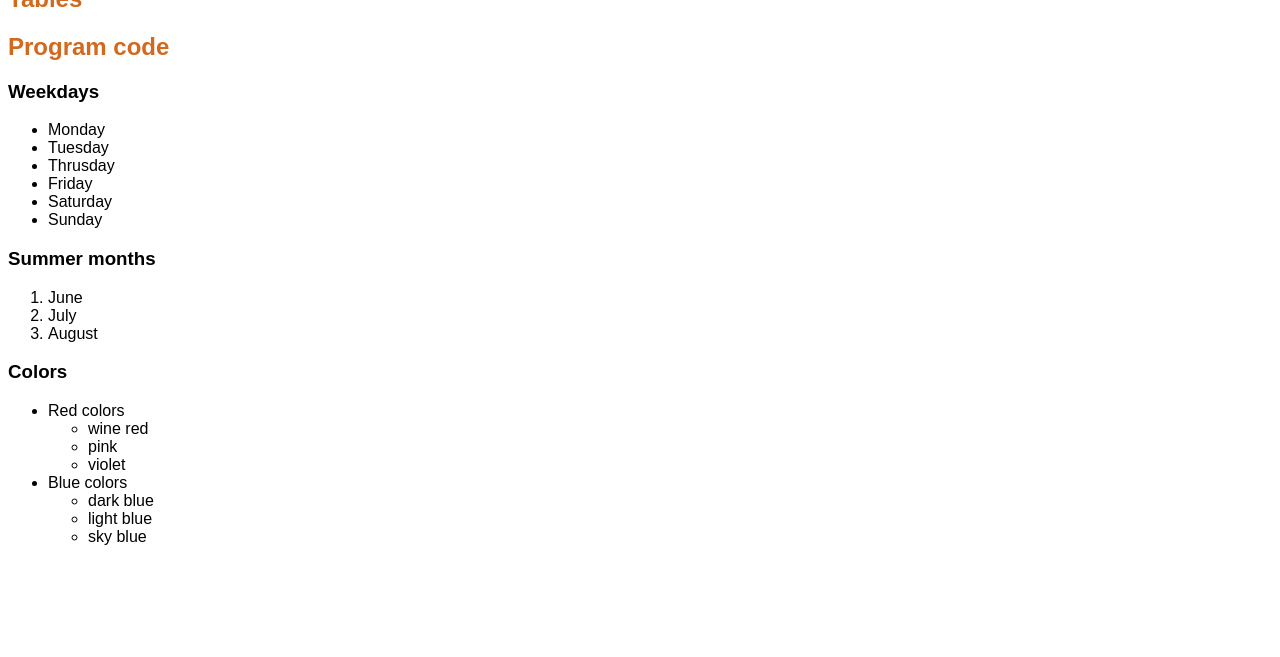
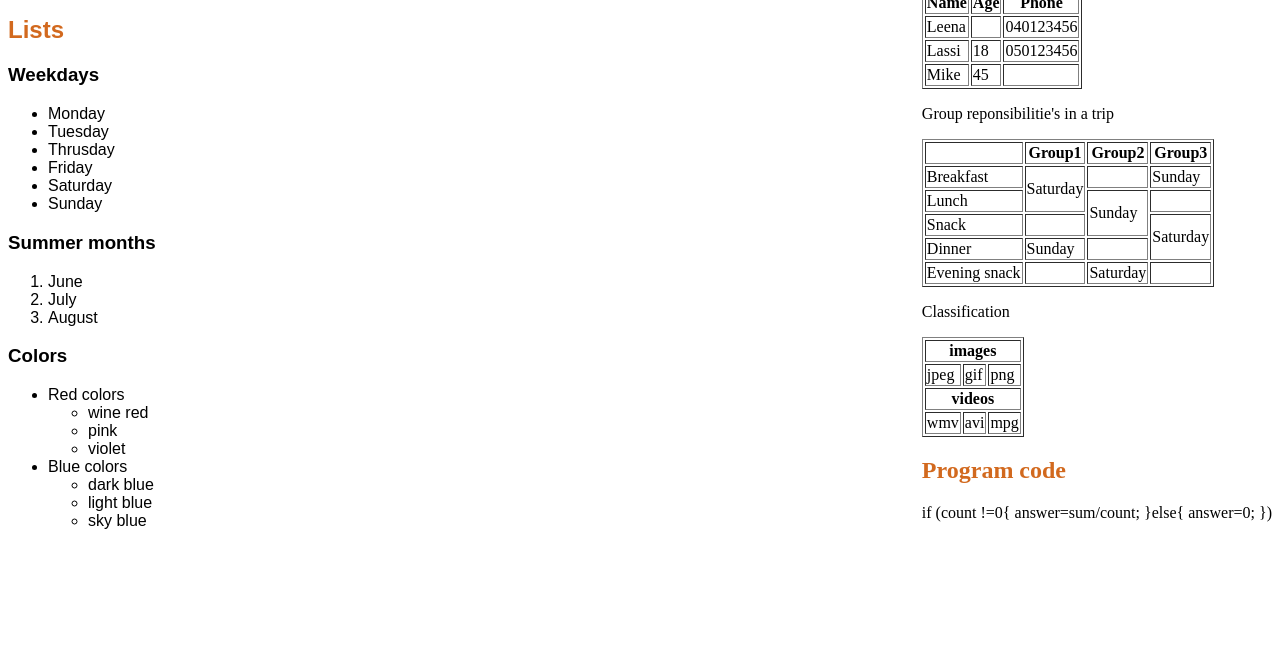
Before and after one commit to Moctader/Highway-to-code, a plain HTML site: page elements.html in a window 1280 px wide. Shown: the part 143-800 px from the top of the page. Drawn offline with Linux system fonts and the light colour scheme.

Commit message:
last commit

```diff
--- a/elements.html
+++ b/elements.html
@@ -7,11 +7,117 @@
     <link rel="stylesheet" href="styles.css">
 </head>
 <body>
+    <aside>
+        <h2 >Tables</h2>
+        <p>Basic Table</p>
+        <table border="1">
+            <tr>
+              <th>Name</th>
+              <th>Age</th>
+              <th>Phone</th>
+            </tr>
+            <tr>
+              <td>Leena</td>
+              <td></td>
+              <td>040123456</td>
+            </tr>
+            <tr>
+              <td>Lassi</td>
+              <td>18</td>
+              <td>050123456</td>
+            </tr>
+            <tr>
+              <td>Mike</td>
+              <td>45</td>
+              <td></td>
+            </tr>
+
+          </table>
+          <p>Group reponsibilitie's in a trip</p>
+          <table border="1">
+            <tr>
+              <th></th>
+              <th>Group1</th>
+              <th>Group2</th>
+              <th>Group3</th>
+
+            </tr>
+            <tr>
+              <td>Breakfast</td>
+              <td rowspan="2">Saturday</td>
+              <td></td>
+              <td>Sunday</td>
+
+            </tr>
+            <tr>
+              <td>Lunch</td>
+
+              <td rowspan="2">Sunday</td>
+              <td></td>
+
+            </tr>
+            <tr>
+              <td>Snack</td>
+              <td></td>
+              <td rowspan="2">Saturday</td>
+            </tr>
+            <tr>
+              <td>Dinner</td>
+              <td>Sunday</td>
+              <td></td>
+
+            </tr>
+            <tr>
+                <td>Evening snack</td>
+                <td></td>
+                <td>Saturday</td>
+                <td></td>
+
+            </tr>
+          </table>
+
+          <p>Classification</p>
+
+          <table border="1" >
+            <tr>
+              <th colspan="3">images</th>
+
+            </tr>
+            <tr>
+              <td>jpeg</td>
+              <td>gif</td>
+              <td>png</td>
+            </tr>
+            <tr>
+              <th colspan="3">videos</th>
+
+            </tr>
+            <tr>
+              <td>wmv</td>
+              <td>avi</td>
+              <td>mpg</td>
+            </tr>
+
+          </table>
+         <h2 >Program code</h2>
+         <p>
+             if (count !=0{
+                 answer=sum/count;
+             }else{
+                 answer=0;
+             })
+         </p>
+     </aside>
     <main>
-        <h1>html elements</h1>
+        <div class="split left">
+
+                <h1>html elements
+                    <p>lets practice to write different html elements</p>
+                </h1>
+
+
                 <h2>Lists</h2>
-        <h2>Tables</h2>
-        <h2>Program code</h2>
+
                 <h3>Weekdays</h3>
                     <ul>
                         <li>Monday
@@ -51,6 +157,11 @@
                         </ul>
                     </ul>
 
+        </div>
+
     </main>
+
+
+
 </body>
 </html>
--- a/styles.css
+++ b/styles.css
@@ -4,7 +4,17 @@ main{
 
 h1{
     color: red;
+
 }
 h2{
     color: chocolate;
 }
+
+split left{
+    float :right
+}
+
+aside{
+    margin-top: 10px;
+    float:right
+}
```
Lines whose indentation alone changed are shown as unchanged.
